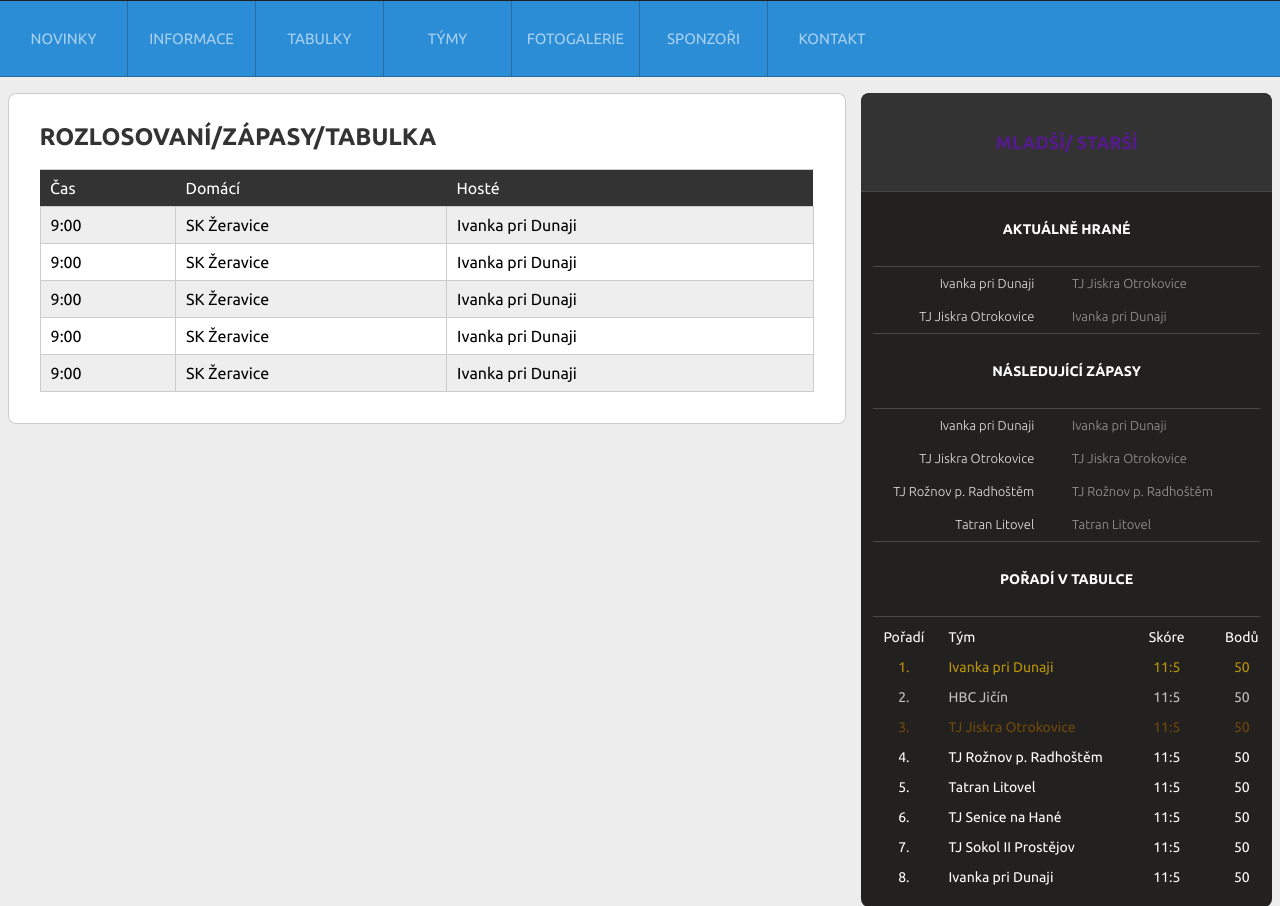
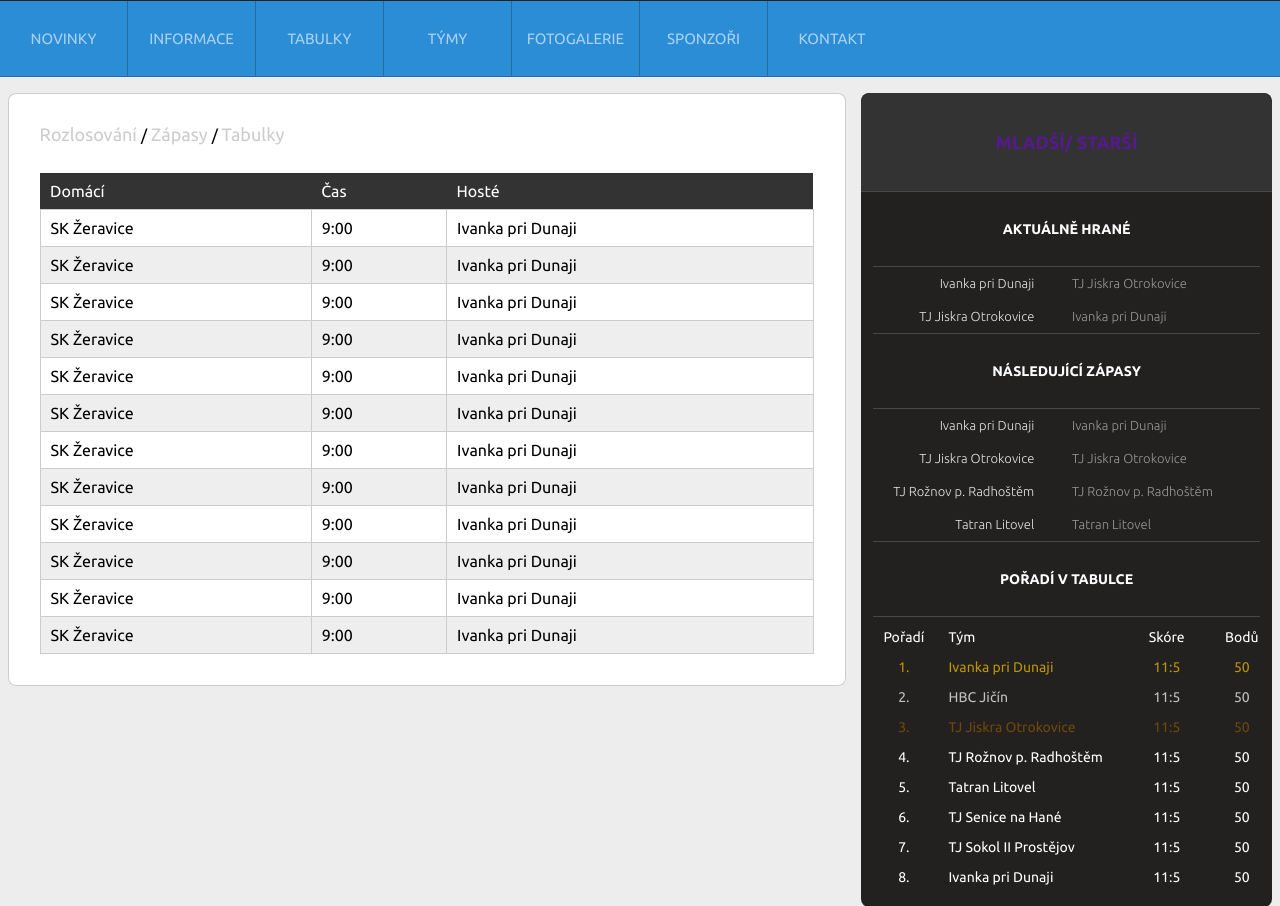
Before and after one commit to matejMitas/Minicup-2014, a PHP site: page /template/tabulky.html in a window 1280 px wide. Shown: the part 308-1214 px from the top of the page. Run offline with PHP 8.4, Linux system fonts and the light colour scheme; some libraries are stand-ins or nearby versions.

Commit message:
Minor Update (31.3.2014)

```diff
--- a/template/scss/complete.css
+++ b/template/scss/complete.css
@@ -809,22 +809,25 @@ button[type=submit]:hover {
   color: white; }
 
 #table-wrapper {
-  /*
-  Generic Styling, for Desktops/Laptops
-  */
   /* Zebra striping */ }
+  #table-wrapper .toggle-src {
+    font-size: 18px;
+    color: #cccccc;
+    font-weight: 400; }
+  #table-wrapper .active {
+    color: #2c8dd7; }
+  #table-wrapper td:hover {
+    background: #2c8dd7;
+    color: white; }
+  #table-wrapper td:nth-child(2):hover {
+    color: black;
+    background: none; }
   @media screen and (min-width: 768px) {
     #table-wrapper td, #table-wrapper th {
       padding: 10px;
       border: 1px solid #ccc;
       text-align: left; } }
   @media screen and (max-width: 760px) {
-    #table-wrapper {
-      /* Force table to not be like tables anymore */
-      /* Hide table headers (but not display: none;, for accessibility) */
-      /*
-      Label the data
-      */ }
     #table-wrapper table, #table-wrapper thead, #table-wrapper tbody, #table-wrapper th, #table-wrapper td, #table-wrapper tr {
       display: block; }
     #table-wrapper thead tr {
@@ -836,26 +839,41 @@ button[type=submit]:hover {
     #table-wrapper td, #table-wrapper th {
       border: none; }
     #table-wrapper td {
-        /* Behave  like a "row" */
       position: relative;
       padding-left: 50%;
       margin: 10px; }
     #table-wrapper td:before {
-        /* Now like a table header */
       position: absolute;
       left: 6px;
       width: 50%;
       padding-right: 10px; }
-      #table-wrapper td:nth-of-type(1):before {
+    #table-wrapper .rozlos td:nth-of-type(1):before {
       content: "Cas"; }
-      #table-wrapper td:nth-of-type(2):before {
+    #table-wrapper .rozlos td:nth-of-type(2):before {
       content: "Domaci"; }
-      #table-wrapper td:nth-of-type(3):before {
-        content: "Hoste"; } }
+    #table-wrapper .rozlos td:nth-of-type(3):before {
+      content: "Hoste"; }
+    #table-wrapper .zapasy td:nth-of-type(1):before {
+      content: "Domaci"; }
+    #table-wrapper .zapasy td:nth-of-type(2):before {
+      content: "Skore"; }
+    #table-wrapper .zapasy td:nth-of-type(3):before {
+      content: "Hoste"; }
+    #table-wrapper .tabul td:nth-of-type(1):before {
+      content: "Domaci"; }
+    #table-wrapper .tabul td:nth-of-type(2):before {
+      content: "Skore"; }
+    #table-wrapper .tabul td:nth-of-type(3):before {
+      content: "Hoste"; }
+    #table-wrapper .tabul td:nth-of-type(4):before {
+      content: "Domaci"; }
+    #table-wrapper .tabul td:nth-of-type(5):before {
+      content: "Skore"; } }
   #table-wrapper table {
+    margin-top: 30px;
     width: 100%;
     border-collapse: collapse; }
-  #table-wrapper tr:nth-of-type(odd) {
+  #table-wrapper tr:nth-of-type(even) {
     background: #eee; }
   #table-wrapper th {
     background: #333;
--- a/template/scss/table.scss
+++ b/template/scss/table.scss
@@ -1,20 +1,41 @@
 #table-wrapper {
+
+	.toggle-src {
+		font-size: 18px;
+		color: $section-outline;
+		font-weight: 400;
+	}
+
+	.active {
+		color: $light-blue;
+	}
+
+	td:hover {
+		background: $light-blue;
+		color: white;
+	}
+
+	td:nth-child(2):hover {
+		color: black;
+		background: none;
+	}
+
+
 	@media screen and (min-width: 768px) {
 		td, th {
 			padding: 10px;
 			border: 1px solid #ccc;
 			text-align: left;
 		}
+
 	}
 
 	@media screen and (max-width: 760px)  {
 
-		/* Force table to not be like tables anymore */
 		table, thead, tbody, th, td, tr {
 			display: block;
 		}
 
-		/* Hide table headers (but not display: none;, for accessibility) */
 		thead tr {
 			position: absolute;
 			top: -9999px;
@@ -28,37 +49,40 @@
 		}
 
 		td {
-			/* Behave  like a "row" */
 			position: relative;
 			padding-left: 50%;
 			margin: 10px;
 		}
 
 		td:before {
-			/* Now like a table header */
 			position: absolute;
 			left: 6px;
 			width: 50%;
 			padding-right: 10px;
 		}
 
-		/*
-		Label the data
-		*/
-		td:nth-of-type(1):before { content: "Cas"; }
-		td:nth-of-type(2):before { content: "Domaci"; }
-		td:nth-of-type(3):before { content: "Hoste"; }
+		.rozlos td:nth-of-type(1):before { content: "Cas"; }
+		.rozlos td:nth-of-type(2):before { content: "Domaci"; }
+		.rozlos td:nth-of-type(3):before { content: "Hoste"; }
+
+		.zapasy td:nth-of-type(1):before { content: "Domaci"; }
+		.zapasy td:nth-of-type(2):before { content: "Skore"; }
+		.zapasy td:nth-of-type(3):before { content: "Hoste"; }
+
+		.tabul td:nth-of-type(1):before { content: "Domaci"; }
+		.tabul td:nth-of-type(2):before { content: "Skore"; }
+		.tabul td:nth-of-type(3):before { content: "Hoste"; }
+		.tabul td:nth-of-type(4):before { content: "Domaci"; }
+		.tabul td:nth-of-type(5):before { content: "Skore"; }
 	}
 
-	/*
-	Generic Styling, for Desktops/Laptops
-	*/
 	table {
+		margin-top: 30px;
 		width: 100%;
 		border-collapse: collapse;
 	}
 	/* Zebra striping */
-	tr:nth-of-type(odd) {
+	tr:nth-of-type(even) {
 		background: #eee;
 	}
 	th {
--- a/template/tabulky.html
+++ b/template/tabulky.html
@@ -95,44 +95,295 @@
 		<div id="content-padding">
 			<div id="table-wrapper">
 
-				<h2>Rozlosovaní/Zápasy/Tabulka</h2>
+				<div class="toogle">
+							<span class="toggle-src" data-src="rozlos">
+									Rozlosování
+							</span>
 
-				<table>
+							/
+							<span class="toggle-src" data-src="zapasy">
+									Zápasy
+							</span>
+
+							/
+							<span class="toggle-src" data-src="tabul">
+									Tabulky
+							</span>
+					</div>
+
+				<table class="rozlos tog toggle-target" data-target="rozlos">
 					<thead>
 					<tr>
+						<th>Domácí</th>
 						<th>Čas</th>
-						<th>Domácí</th>
 						<th>Hosté</th>
 					</tr>
 					</thead>
 					<tbody>
 					<tr>
+						<td>SK Žeravice</td>
 						<td>9:00</td>
-						<td>SK Žeravice</td>
 						<td>Ivanka pri Dunaji</td>
 					</tr>
 					<tr>
+						<td>SK Žeravice</td>
 						<td>9:00</td>
-						<td>SK Žeravice</td>
 						<td>Ivanka pri Dunaji</td>
 					</tr>
 					<tr>
+						<td>SK Žeravice</td>
 						<td>9:00</td>
-						<td>SK Žeravice</td>
 						<td>Ivanka pri Dunaji</td>
 					</tr>
 					<tr>
+						<td>SK Žeravice</td>
 						<td>9:00</td>
-						<td>SK Žeravice</td>
 						<td>Ivanka pri Dunaji</td>
 					</tr>
 					<tr>
+						<td>SK Žeravice</td>
 						<td>9:00</td>
+						<td>Ivanka pri Dunaji</td>
+					</tr>
+					<tr>
 						<td>SK Žeravice</td>
+						<td>9:00</td>
+						<td>Ivanka pri Dunaji</td>
+					</tr>
+					<tr>
+						<td>SK Žeravice</td>
+						<td>9:00</td>
+						<td>Ivanka pri Dunaji</td>
+					</tr>
+					<tr>
+						<td>SK Žeravice</td>
+						<td>9:00</td>
+						<td>Ivanka pri Dunaji</td>
+					</tr>
+					<tr>
+						<td>SK Žeravice</td>
+						<td>9:00</td>
+						<td>Ivanka pri Dunaji</td>
+					</tr>
+					<tr>
+						<td>SK Žeravice</td>
+						<td>9:00</td>
+						<td>Ivanka pri Dunaji</td>
+					</tr>
+					<tr>
+						<td>SK Žeravice</td>
+						<td>9:00</td>
+						<td>Ivanka pri Dunaji</td>
+					</tr>
+					<tr>
+						<td>SK Žeravice</td>
+						<td>9:00</td>
 						<td>Ivanka pri Dunaji</td>
 					</tr>
 					</tbody>
 				</table>
+
+				<table class="zapasy tog toggle-target" data-target="zapasy" style="display:none">
+					<thead>
+					<tr>
+						<th>Domácí</th>
+						<th>Skóre</th>
+						<th>Hosté</th>
+					</tr>
+					</thead>
+					<tbody>
+					<tr>
+						<td>SK Žeravice</td>
+						<td>7:00</td>
+						<td>Ivanka pri Dunaji</td>
+					</tr>
+					<tr>
+						<td>SK Žeravice</td>
+						<td>9:00</td>
+						<td>Ivanka pri Dunaji</td>
+					</tr>
+					<tr>
+						<td>SK Žeravice</td>
+						<td>9:00</td>
+						<td>Ivanka pri Dunaji</td>
+					</tr>
+					<tr>
+						<td>SK Žeravice</td>
+						<td>9:00</td>
+						<td>Ivanka pri Dunaji</td>
+					</tr>
+					<tr>
+						<td>SK Žeravice</td>
+						<td>9:00</td>
+						<td>Ivanka pri Dunaji</td>
+					</tr>
+					<tr>
+						<td>SK Žeravice</td>
+						<td>9:00</td>
+						<td>Ivanka pri Dunaji</td>
+					</tr>
+					<tr>
+						<td>SK Žeravice</td>
+						<td>9:00</td>
+						<td>Ivanka pri Dunaji</td>
+					</tr>
+					<tr>
+						<td>SK Žeravice</td>
+						<td>9:00</td>
+						<td>Ivanka pri Dunaji</td>
+					</tr>
+					<tr>
+						<td>SK Žeravice</td>
+						<td>9:00</td>
+						<td>Ivanka pri Dunaji</td>
+					</tr>
+					<tr>
+						<td>SK Žeravice</td>
+						<td>9:00</td>
+						<td>Ivanka pri Dunaji</td>
+					</tr>
+					<tr>
+						<td>SK Žeravice</td>
+						<td>9:00</td>
+						<td>Ivanka pri Dunaji</td>
+					</tr>
+					<tr>
+						<td>SK Žeravice</td>
+						<td>9:00</td>
+						<td>Ivanka pri Dunaji</td>
+					</tr>
+					</tbody>
+				</table>
+
+				<table class="tabul tog toggle-target" data-target="tabul" style="display:none">
+					<thead>
+					<tr>
+						<th>Pořadí</th>
+						<th>Tým</th>
+						<th>Skóre</th>
+						<th>Bodů</th>
+					</tr>
+					</thead>
+					<tbody>
+					<tr>
+						<td>SK Žeravice</td>
+						<td>8:00</td>
+						<td>Ivanka pri Dunaji</td>
+						<td>Ivanka pri Dunaji</td>
+					</tr>
+					<tr>
+						<td>SK Žeravice</td>
+						<td>9:00</td>
+						<td>Ivanka pri Dunaji</td>
+						<td>Ivanka pri Dunaji</td>
+					</tr>
+					<tr>
+						<td>SK Žeravice</td>
+						<td>9:00</td>
+						<td>Ivanka pri Dunaji</td>
+						<td>Ivanka pri Dunaji</td>
+					</tr>
+					<tr>
+						<td>SK Žeravice</td>
+						<td>9:00</td>
+						<td>Ivanka pri Dunaji</td>
+						<td>Ivanka pri Dunaji</td>
+					</tr>
+					<tr>
+						<td>SK Žeravice</td>
+						<td>9:00</td>
+						<td>Ivanka pri Dunaji</td>
+						<td>Ivanka pri Dunaji</td>
+					</tr>
+					<tr>
+						<td>SK Žeravice</td>
+						<td>9:00</td>
+						<td>Ivanka pri Dunaji</td>
+						<td>Ivanka pri Dunaji</td>
+					</tr>
+					<tr>
+						<td>SK Žeravice</td>
+						<td>9:00</td>
+						<td>Ivanka pri Dunaji</td>
+						<td>Ivanka pri Dunaji</td>
+					</tr>
+					<tr>
+						<td>SK Žeravice</td>
+						<td>9:00</td>
+						<td>Ivanka pri Dunaji</td>
+						<td>Ivanka pri Dunaji</td>
+					</tr>
+					<tr>
+						<td>SK Žeravice</td>
+						<td>9:00</td>
+						<td>Ivanka pri Dunaji</td>
+
+						<td>Ivanka pri Dunaji</td>
+					</tr>
+					<tr>
+						<td>SK Žeravice</td>
+						<td>9:00</td>
+						<td>Ivanka pri Dunaji</td>
+						<td>Ivanka pri Dunaji</td>
+					</tr>
+					<tr>
+						<td>SK Žeravice</td>
+						<td>9:00</td>
+						<td>Ivanka pri Dunaji</td>
+						<td>Ivanka pri Dunaji</td>
+					</tr>
+					<tr>
+						<td>SK Žeravice</td>
+						<td>9:00</td>
+						<td>Ivanka pri Dunaji</td>
+						<td>Ivanka pri Dunaji</td>
+					</tr>
+					</tbody>
+				</table>
+
+
+
+				<script>
+						/** trida pro tlacitka */
+						var toggleButtons = ".toggle-src";
+
+						/** trida pro toggle elementy */
+						var toggleTargets = ".toggle-target";
+
+						/** trida pro highlight tlacitek */
+						var toggleActive = "active";
+
+						/** ovladani togglu:
+								<element class="toggle-src" data-src="mujcil">
+							ovladane elementy:
+								<element class="toggle-target" data-target="mujcil">
+						*/
+
+
+						$(toggleButtons).click(function(event){
+							var src = $(this).data("src");
+
+							$(toggleButtons).each(function(){
+								$(this).removeClass(toggleActive);
+							});
+							$(this).addClass(toggleActive);
+
+
+							$(toggleTargets).each(function(){
+								var target = $(this).data("target");
+								if (target == src) {
+									$(this).show();
+								} else {
+									$(this).hide();
+								}
+							});
+						});
+
+						/* $("toggle-src")
+						$("toggle-target") */
+
+
+					</script>
 
 			</div>
 		</div>
```
Lines whose indentation alone changed are shown as unchanged.
